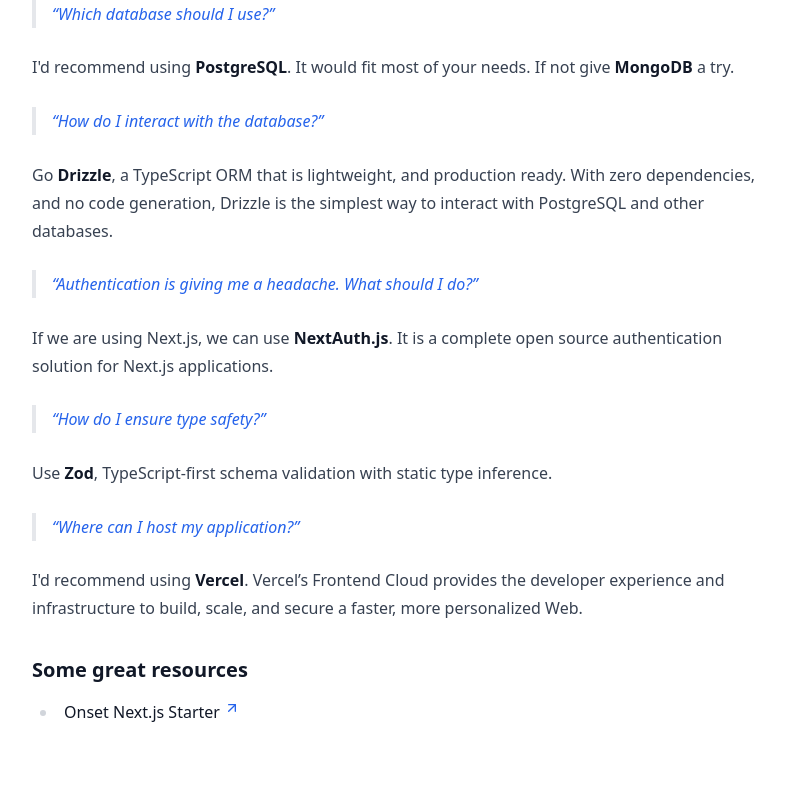
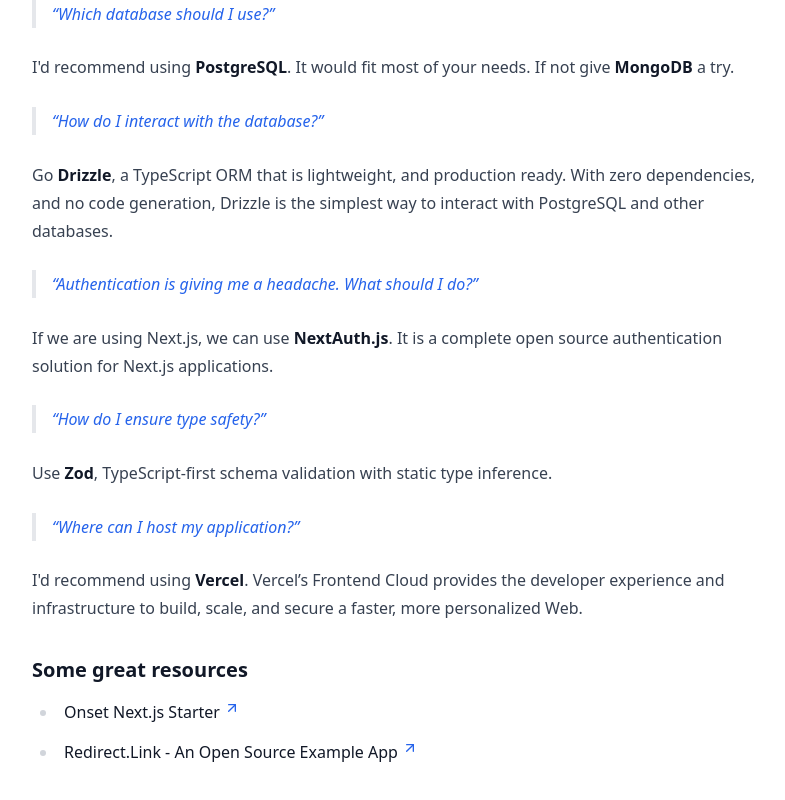
Before and after one commit to nrjdalal/v0.nrjdalal.com, a Next.js app: page /blog/javascript in a window 1280 px wide. Shown: the part 1929-2729 px from the top of the page, without its empty margins (244-1029 px from the left). Built offline with nearby package versions, Linux system fonts and the light colour scheme; no server answers.

Commit message:
javascript blog

```diff
--- a/src/app/(mdx)/blog/javascript/page.mdx
+++ b/src/app/(mdx)/blog/javascript/page.mdx
@@ -79,3 +79,4 @@ I'd recommend using **Vercel**. Vercel’s Frontend Cloud provides the developer
 ### Some great resources
 
 - [<p className="flex gap-1">Onset Next.js Starter<ArrowUpRight className="mt-0.5 h-4 w-4 text-blue-600" /></p>](https://github.com/nrjdalal/onset)
+- [<p className="flex gap-1">Redirect.Link - An Open Source Example App<ArrowUpRight className="mt-0.5 h-4 w-4 text-blue-600" /></p>](https://github.com/nrjdalal/rdt.li)
```
